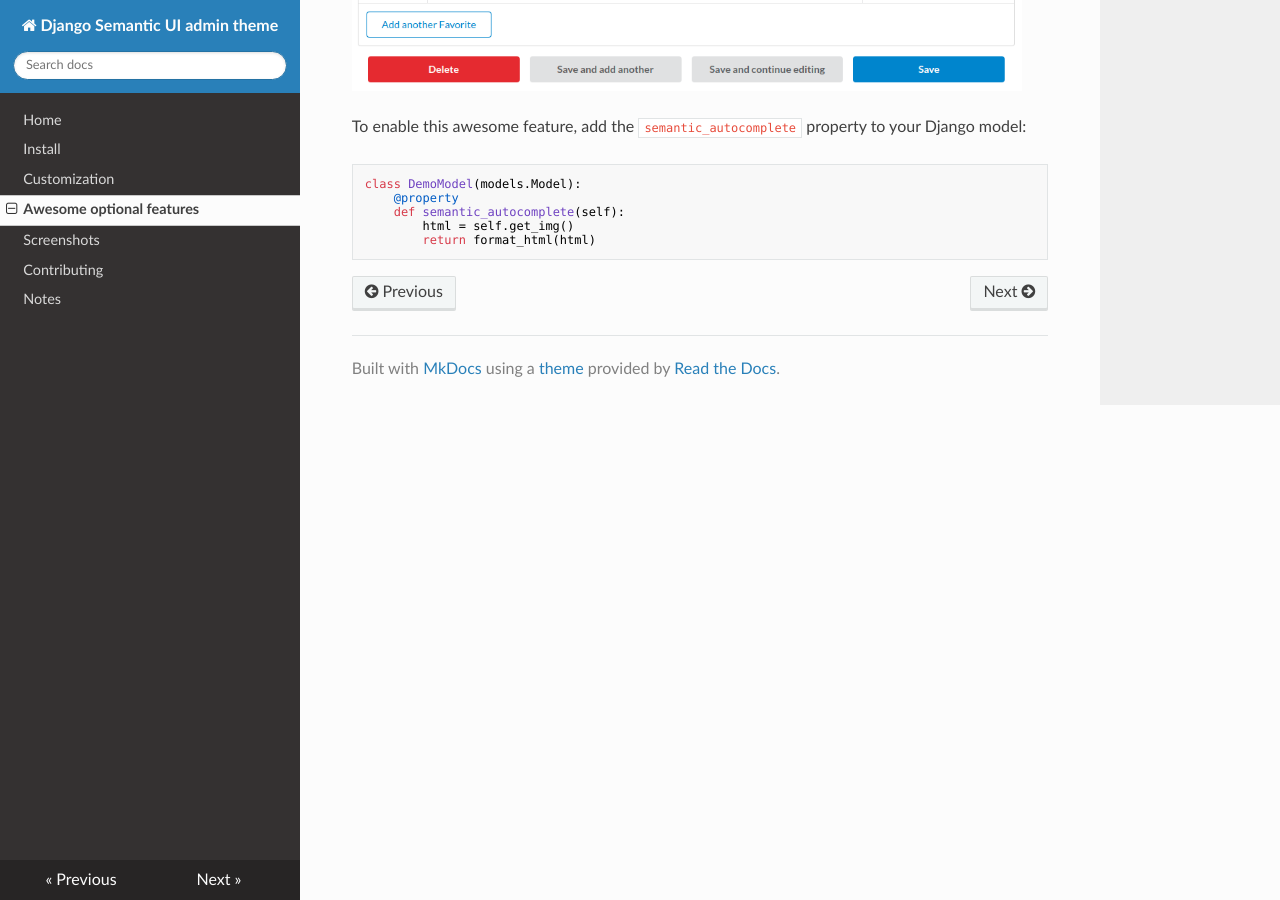
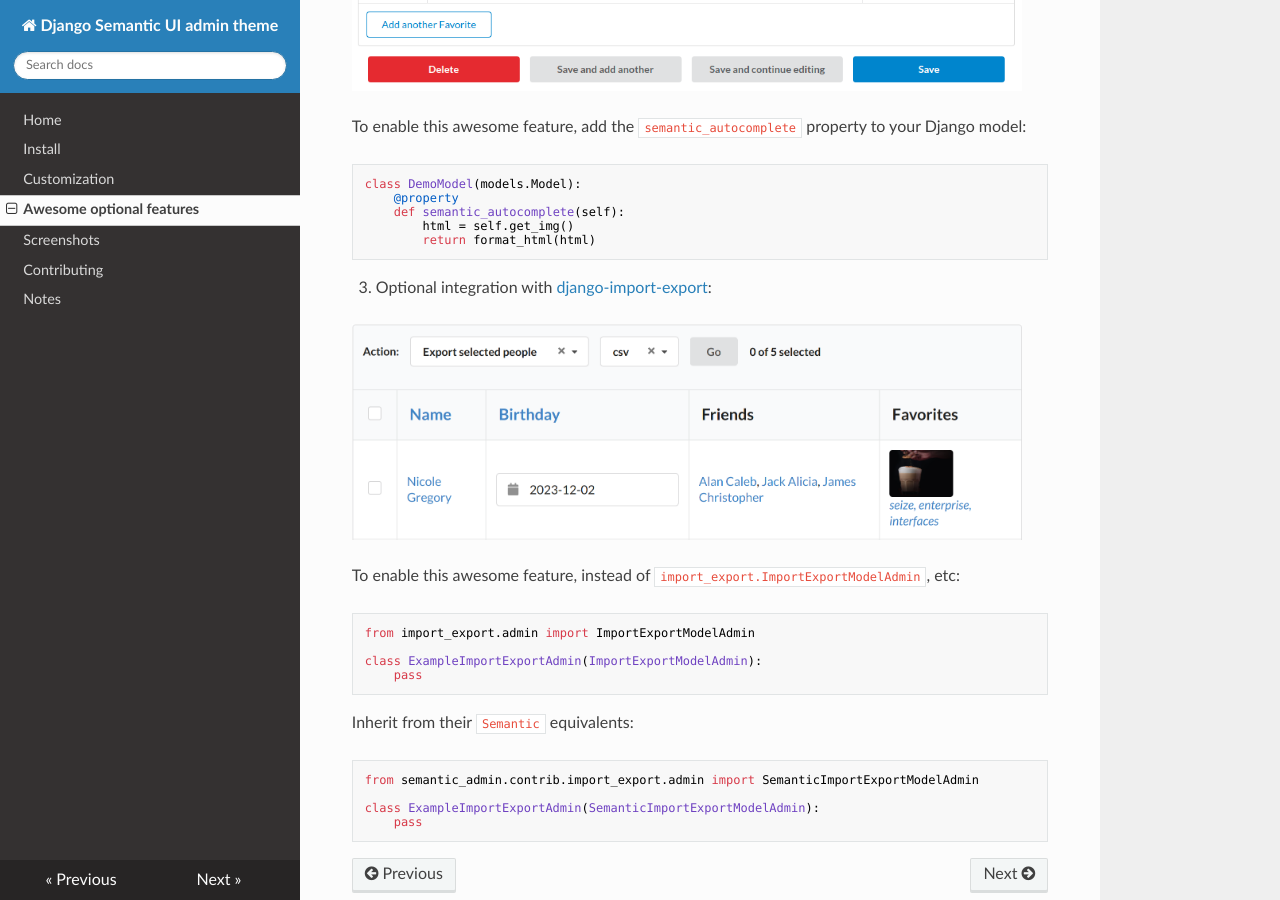
Before and after one commit to globophobe/django-semantic-admin, an MkDocs documentation site: the page built from docs/awesome.md, in a window 1280 px wide and 900 px high, scrolled down 1198 px. Built offline with MkDocs 1.6.1, drawn with Linux system fonts in a browser that asks for light colours; nearby versions of some CDN libraries.

Commit message:
:memo: add docs for django-import-export integration

````diff
--- a/docs/awesome.md
+++ b/docs/awesome.md
@@ -32,3 +32,25 @@ class DemoModel(models.Model):
         html = self.get_img()
         return format_html(html)
 ```
+
+<ol start="3"><li>Optional integration with <a href="https://github.com/django-import-export/django-import-export">django-import-export</a>:</li></ol>
+
+<img src="https://raw.githubusercontent.com/globophobe/django-semantic-admin/master/docs/screenshots/django-import-export.png" width="670" alt="django-import-export" />
+
+To enable this awesome feature, instead of `import_export.ImportExportModelAdmin`, etc:
+
+```python
+from import_export.admin import ImportExportModelAdmin
+
+class ExampleImportExportAdmin(ImportExportModelAdmin):
+    pass
+```
+
+Inherit from their `Semantic` equivalents:
+
+```python
+from semantic_admin.contrib.import_export.admin import SemanticImportExportModelAdmin
+
+class ExampleImportExportAdmin(SemanticImportExportModelAdmin):
+    pass
+```
````
Also changed, not shown: README.md (+22 -0 lines), docs/screenshots/django-import-export.png (added).
